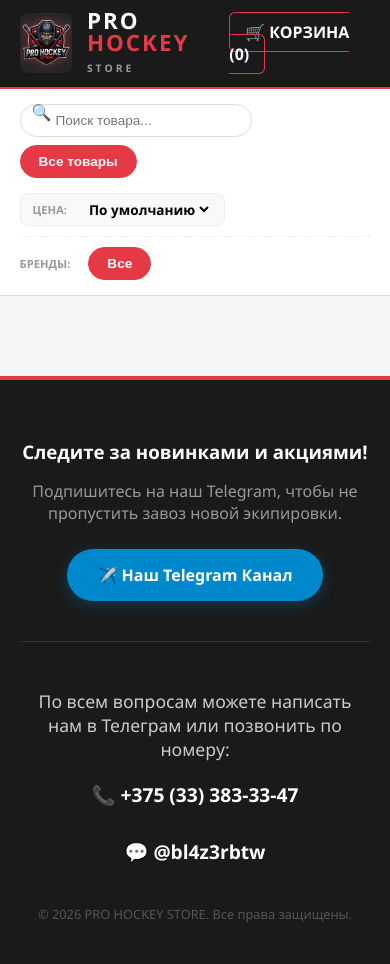
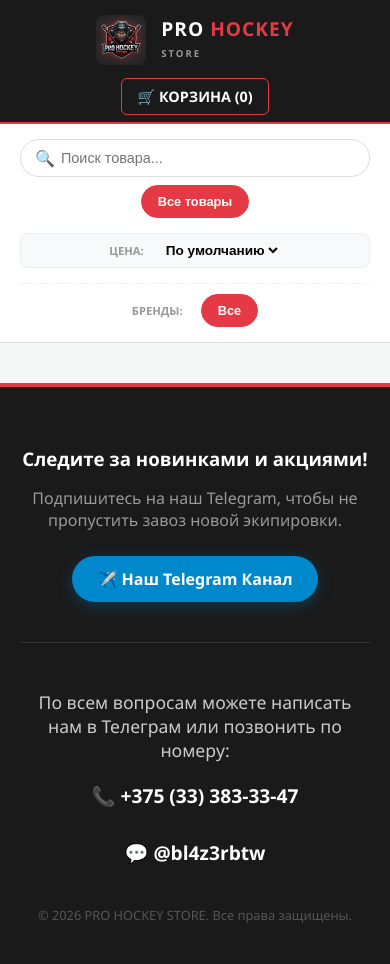
Before and after one commit to artik1112006-lang/pro_hockey-store, a FastAPI app: page / in a window 390 px wide; the page is wider, and only the part inside the window is pictured. Before the commit the page ends 922 px from the top of that part, so only its background shows below. Run offline with FastAPI, Linux system fonts and the light colour scheme; data that the repository does not hold is empty.

Commit message:
Update index.html

```diff
--- a/templates/index.html
+++ b/templates/index.html
@@ -6,53 +6,76 @@
     <title>Pro Hockey Store — Каталог</title>
     <style>
         /* ОСНОВНЫЕ СТИЛИ */
-        body { font-family: 'Segoe UI', Arial, sans-serif; background-color: #f4f7f6; margin: 0; color: #333; min-height: 100vh; display: flex; flex-direction: column; }
+        body {
+            font-family: 'Segoe UI', Arial, sans-serif;
+            background-color: #f4f7f6;
+            margin: 0;
+            color: #333;
+            min-height: 100vh;
+            display: flex;
+            flex-direction: column;
+        }
 
         header {
             background: #1a1a1a; color: white; padding: 10px 5%;
             display: flex; justify-content: space-between; align-items: center;
             box-shadow: 0 4px 12px rgba(0,0,0,0.2); border-bottom: 2px solid #e63946;
+            flex-wrap: wrap; gap: 10px;
         }
 
         .header-left { display: flex; align-items: center; gap: 15px; }
         .logo-wrapper {
-            width: 60px; height: 60px; display: flex; align-items: center; justify-content: center;
+            width: 50px; height: 50px; display: flex; align-items: center; justify-content: center;
             background: rgba(255,255,255,0.05); border-radius: 8px; overflow: hidden;
         }
         .logo-wrapper img { max-height: 100%; width: auto; filter: drop-shadow(0 0 5px rgba(230, 57, 70, 0.5)); }
-        .logo-text h1 { margin: 0; font-size: 1.4rem; letter-spacing: 2px; text-transform: uppercase; line-height: 1; }
+        .logo-text h1 { margin: 0; font-size: 1.2rem; letter-spacing: 1px; text-transform: uppercase; line-height: 1.1; }
         .logo-text h1 span { color: #e63946; }
-        .logo-text small { font-size: 0.65rem; letter-spacing: 3px; color: #999; font-weight: bold; text-transform: uppercase; }
+        .logo-text small { font-size: 0.6rem; letter-spacing: 2px; color: #999; font-weight: bold; text-transform: uppercase; }
 
-        header a { color: white; text-decoration: none; font-weight: bold; border: 1px solid #e63946; padding: 8px 15px; border-radius: 6px; transition: 0.3s; }
+        header a {
+            color: white; text-decoration: none; font-weight: bold;
+            border: 1px solid #e63946; padding: 8px 15px;
+            border-radius: 6px; transition: 0.3s; font-size: 0.9rem;
+        }
         header a:hover { background: #e63946; }
 
         /* НАВИГАЦИЯ И ПОИСК */
-        .nav-section { background: white; border-bottom: 1px solid #ddd; padding: 15px 5%; display: flex; flex-direction: column; gap: 10px; }
+        .nav-section { background: white; border-bottom: 1px solid #ddd; padding: 15px 5%; display: flex; flex-direction: column; gap: 15px; }
         .filters-group { display: flex; flex-wrap: wrap; align-items: center; justify-content: space-between; gap: 15px; }
 
         .cat-nav { display: flex; gap: 8px; flex-wrap: wrap; align-items: center; }
-        .cat-btn { padding: 8px 18px; border-radius: 20px; border: 1px solid #ccc; background: white; cursor: pointer; font-weight: 600; transition: 0.3s; font-size: 0.85rem; }
+        .cat-btn { padding: 8px 16px; border-radius: 20px; border: 1px solid #ccc; background: white; cursor: pointer; font-weight: 600; transition: 0.3s; font-size: 0.8rem; }
         .cat-btn:hover, .cat-btn.active { background: #e63946; color: white; border-color: #e63946; }
 
-        .search-container { position: relative; margin-right: 10px; }
+        .search-container { position: relative; flex-grow: 1; min-width: 200px; }
         .search-input {
-            padding: 8px 15px 8px 35px; border-radius: 20px; border: 1px solid #ddd;
-            font-size: 0.85rem; width: 180px; transition: 0.3s; outline: none;
+            padding: 10px 15px 10px 40px; border-radius: 25px; border: 1px solid #ddd;
+            font-size: 0.9rem; width: 100%; box-sizing: border-box; outline: none; transition: 0.3s;
         }
-        .search-input:focus { border-color: #e63946; width: 220px; }
-        .search-icon { position: absolute; left: 12px; top: 50%; transform: translateY(-50%); color: #999; }
+        .search-input:focus { border-color: #e63946; box-shadow: 0 0 8px rgba(230, 57, 70, 0.1); }
+        .search-icon { position: absolute; left: 15px; top: 50%; transform: translateY(-50%); color: #999; pointer-events: none; }
 
         .brand-nav { border-top: 1px dashed #eee; padding-top: 10px; width: 100%; }
         .brand-label { font-size: 0.7rem; font-weight: bold; color: #999; text-transform: uppercase; margin-right: 10px; }
 
-        .sort-container { display: flex; align-items: center; gap: 8px; background: #f8f9fa; padding: 5px 12px; border-radius: 8px; border: 1px solid #eee; }
-        .sort-select { border: none; background: transparent; font-family: inherit; font-size: 0.85rem; font-weight: 600; cursor: pointer; outline: none; }
+        .sort-container { display: flex; align-items: center; gap: 8px; background: #f8f9fa; padding: 8px 12px; border-radius: 8px; border: 1px solid #eee; }
+        .sort-select { border: none; background: transparent; font-size: 0.85rem; font-weight: 600; cursor: pointer; outline: none; }
 
         /* КАРТОЧКИ ТОВАРОВ */
-        .container { flex: 1; display: grid; grid-template-columns: repeat(auto-fill, minmax(280px, 1fr)); gap: 25px; padding: 40px 5%; max-width: 1400px; margin: 0 auto; }
-        .card { background: white; padding: 20px; border-radius: 16px; text-align: center; box-shadow: 0 6px 15px rgba(0,0,0,0.05); display: flex; flex-direction: column; transition: 0.3s; border: 1px solid #eee; cursor: pointer; height: fit-content; }
-        .card:hover { transform: translateY(-8px); box-shadow: 0 12px 25px rgba(0,0,0,0.12); }
+        .container {
+            flex: 1; display: grid;
+            grid-template-columns: repeat(auto-fill, minmax(280px, 1fr));
+            gap: 25px; padding: 30px 5%;
+            max-width: 1400px; margin: 0 auto; width: 90%;
+        }
+        .card {
+            background: white; padding: 20px; border-radius: 16px;
+            text-align: center; box-shadow: 0 6px 15px rgba(0,0,0,0.05);
+            display: flex; flex-direction: column; transition: 0.3s;
+            border: 1px solid #eee; cursor: pointer; height: fit-content;
+        }
+        .card:hover { transform: translateY(-5px); box-shadow: 0 12px 25px rgba(0,0,0,0.1); }
         .card img { width: 100%; height: 200px; object-fit: contain; margin-bottom: 15px; border-radius: 8px; }
         .card h3 { margin: 10px 0; font-size: 1.1rem; min-height: 2.4rem; display: flex; align-items: center; justify-content: center; }
         .price { font-size: 1.4rem; font-weight: 800; color: #e63946; margin: 15px 0; }
@@ -62,11 +85,34 @@
         /* ФУТЕР (ПОДВАЛ) */
         footer { background: #1a1a1a; color: white; padding: 40px 5%; text-align: center; margin-top: auto; border-top: 4px solid #e63946; }
         .tg-btn {
-            background: #0088cc; color: white; padding: 15px 30px; border-radius: 30px;
+            background: #0088cc; color: white; padding: 12px 25px; border-radius: 30px;
             text-decoration: none; font-weight: bold; display: inline-flex; align-items: center;
             gap: 10px; transition: 0.3s; box-shadow: 0 4px 15px rgba(0,136,204,0.3);
         }
         .tg-btn:hover { background: #0077b5; transform: scale(1.05); }
+
+        /* --- АДАПТИВНОСТЬ ДЛЯ ТЕЛЕФОНОВ --- */
+        @media (max-width: 768px) {
+            header { justify-content: center; padding: 15px; }
+            .header-left { width: 100%; justify-content: center; margin-bottom: 10px; }
+
+            .nav-section { padding: 15px 20px; }
+            .filters-group { flex-direction: column; align-items: stretch; }
+
+            .search-container { order: -1; width: 100%; margin-right: 0; }
+            .cat-nav { justify-content: center; }
+            .sort-container { justify-content: center; }
+
+            .container {
+                grid-template-columns: 1fr; /* Один товар в ряд на телефонах */
+                padding: 20px;
+                width: 100%;
+                box-sizing: border-box;
+            }
+
+            .card { padding: 15px; }
+            .modal-content { padding: 20px; width: 95%; }
+        }
 
         /* МОДАЛЬНОЕ ОКНО */
         .modal { display: none; position: fixed; z-index: 9999; left: 0; top: 0; width: 100%; height: 100%; background: rgba(0,0,0,0.85); align-items: center; justify-content: center; backdrop-filter: blur(8px); }
@@ -95,7 +141,7 @@
     <div class="filters-group">
         <div class="cat-nav">
             <div class="search-container">
-                <span class="search-icon" style="position:absolute; left:12px; top:8px;">🔍</span>
+                <span class="search-icon">🔍</span>
                 <input type="text" id="productSearch" class="search-input" placeholder="Поиск товара..." onkeyup="filterItems()">
             </div>
             <button class="cat-btn active f-cat" onclick="setActiveFilter('all', this, 'cat')">Все товары</button>
```
